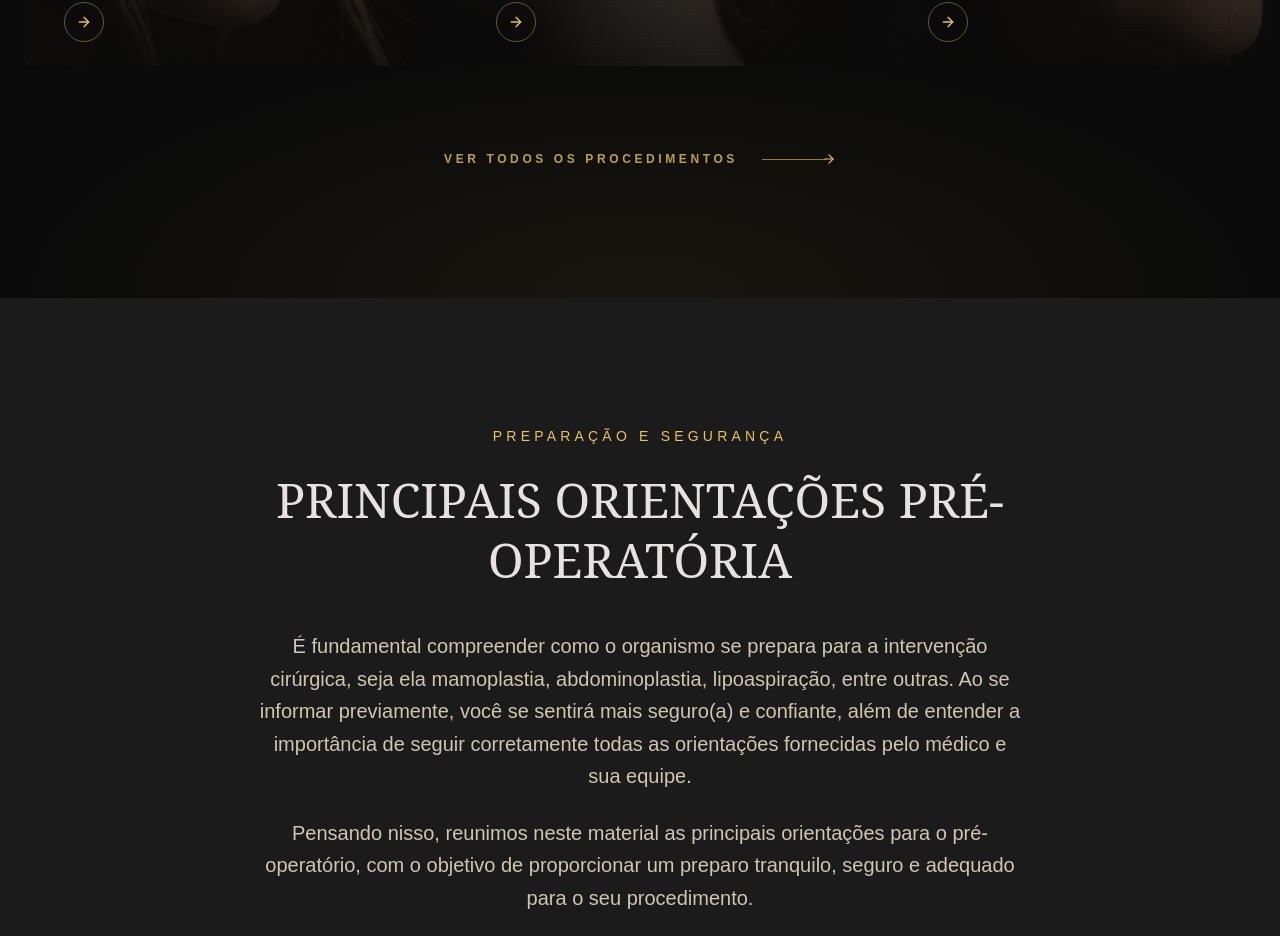
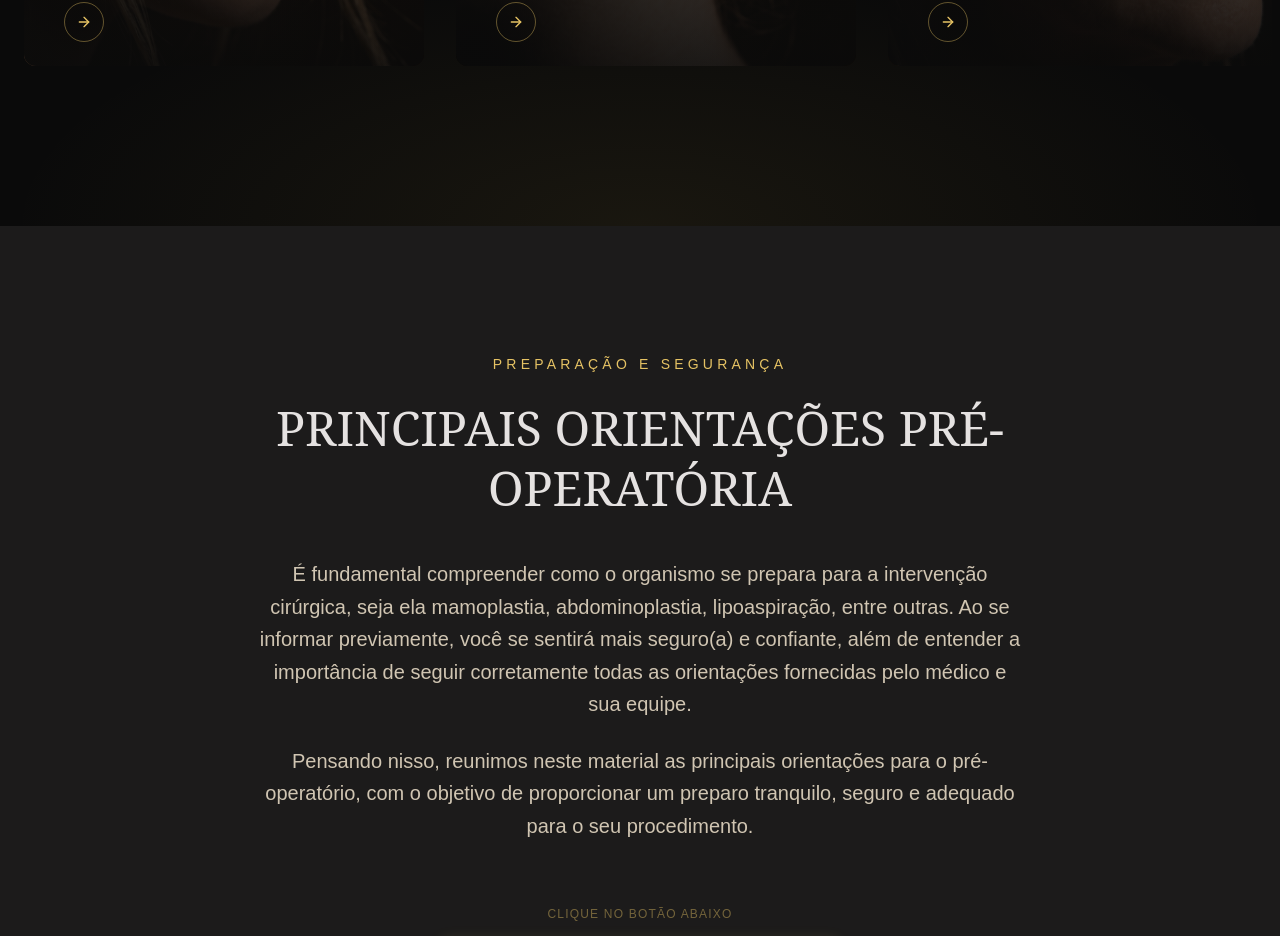
Before and after one commit to drjorgemenezes/estheticcare, a React (Vite) app: page / in a window 1280 px wide. Shown: the part 2566-3502 px from the top of the page. Built offline with nearby package versions, Linux system fonts and the light colour scheme.

Commit message:
feat: initialize App component with layout, navigation, and landing page sections

```diff
--- a/src/App.tsx
+++ b/src/App.tsx
@@ -403,15 +403,6 @@ export default function App() {
             </div>
           </div>
 
-          <div className="mt-12 text-center relative z-10">
-             <Link to="/todos-procedimentos" className="inline-flex items-center gap-6 group">
-               <span className="font-label uppercase tracking-[0.3em] text-[10px] md:text-xs text-primary/80 group-hover:text-primary transition-colors font-bold">Ver todos os procedimentos</span>
-               <div className="flex items-center text-primary group-hover:translate-x-4 transition-transform duration-500">
-                 <div className="w-16 h-[1px] bg-primary/60 group-hover:w-24 group-hover:bg-primary transition-all duration-500"></div>
-                 <ArrowRight size={14} className="ml-[-4px]" />
-               </div>
-             </Link>
-          </div>
         </div>
       </section>
 
```
